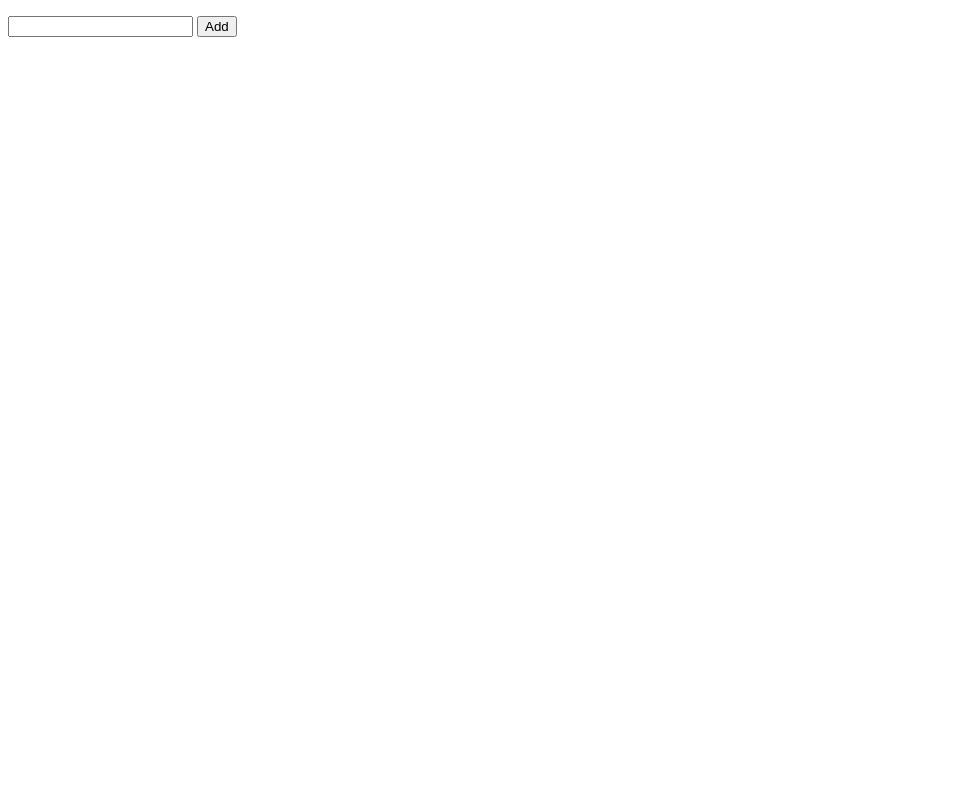
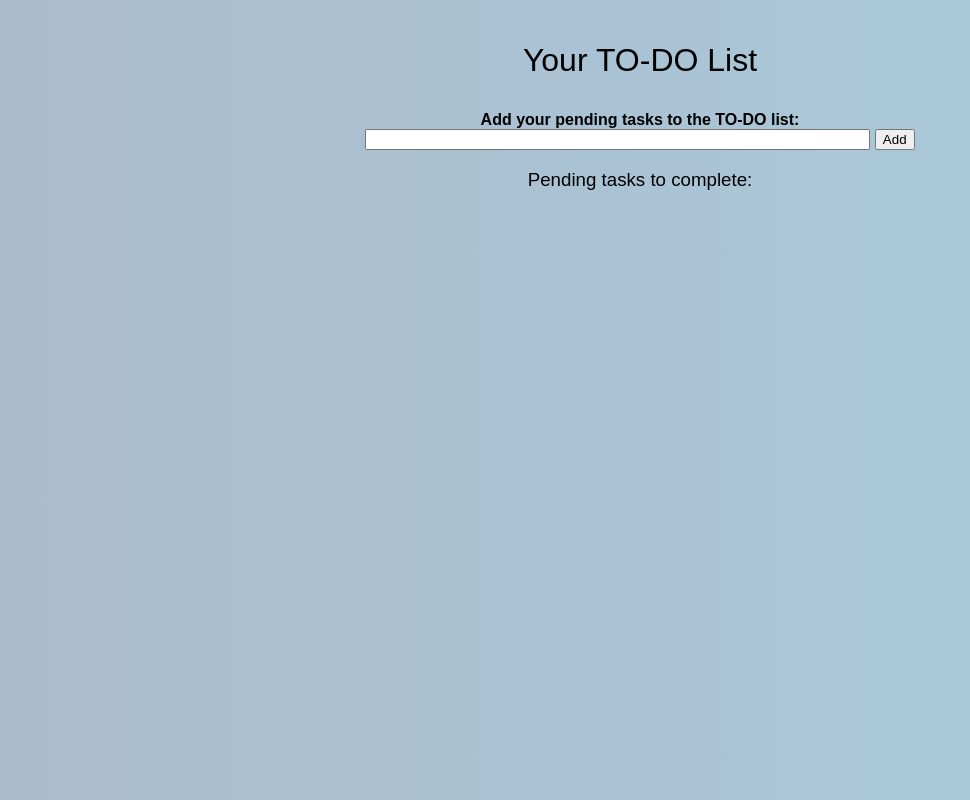
Before and after one commit to FranciscoSalanova/todo-list, a website with bundled scripts: page public/index.html in a window 1280 px wide. Shown: the whole page, without its empty margins (0-970 px from the left). Built offline with nearby package versions, Linux system fonts and the light colour scheme.

Commit message:
Adding some CSS formatting

```diff
--- a/public/index.html
+++ b/public/index.html
@@ -4,6 +4,7 @@
     <meta charset="UTF-8">
     <meta http-equiv="X-UA-Compatible" content="IE=edge">
     <meta name="viewport" content="width=device-width, initial-scale=1.0">
+    <link rel="stylesheet" href="styles.css">
     <script type="module" src="/dist/index.js"></script>
     <title>Document</title>
     <style>
@@ -14,11 +15,18 @@
     </style>
   </head>
   <body>
-    <ul id="list">
-    </ul>
-    <form id="new-task-form">
-      <input type="text" id="new-task-title" />
-      <button type="submit">Add</button>
-    </form>
+    <div class="flexbox-container">
+      <div class="form-title">
+        <p>Your TO-DO List</p>
+      </div>
+      <form id="new-task-form">
+        <label>Add your pending tasks to the TO-DO list:</label>
+        <input type="text" id="new-task-title" size="60" />
+        <button type="submit">Add</button>
+      </form>
+      <h3>Pending tasks to complete:</h3>
+      <ul id="list">
+      </ul>
+    </div>
   </body>
 </html>
--- /dev/null
+++ b/public/styles.css
@@ -0,0 +1,30 @@
+*, *::before, *::after {
+    box-sizing: border-box;
+    font-family: sans-serif;
+    font-weight: normal;
+}
+
+body {
+    padding: 0;
+    margin: 0;
+    background: linear-gradient(to right, #AABBCC, #AACCDD);
+}
+
+.flexbox-container {
+    display: flex;
+    flex-direction: column;
+    justify-content: center;
+    align-items: center;
+    margin: 10px;
+}
+
+.form-title {
+    font-size: 2rem;
+}
+
+label {
+    display: block;
+    text-align: center;
+    font-weight: bold;
+    font-size: 1rem;
+}
--- a/src/index.ts
+++ b/src/index.ts
@@ -14,7 +14,7 @@ const tasks: Task[] = loadTasks();
 
 tasks.forEach(task => {
   addListItem(task);
-})
+});
 
 form?.addEventListener('submit', e => {
   e.preventDefault();
```
